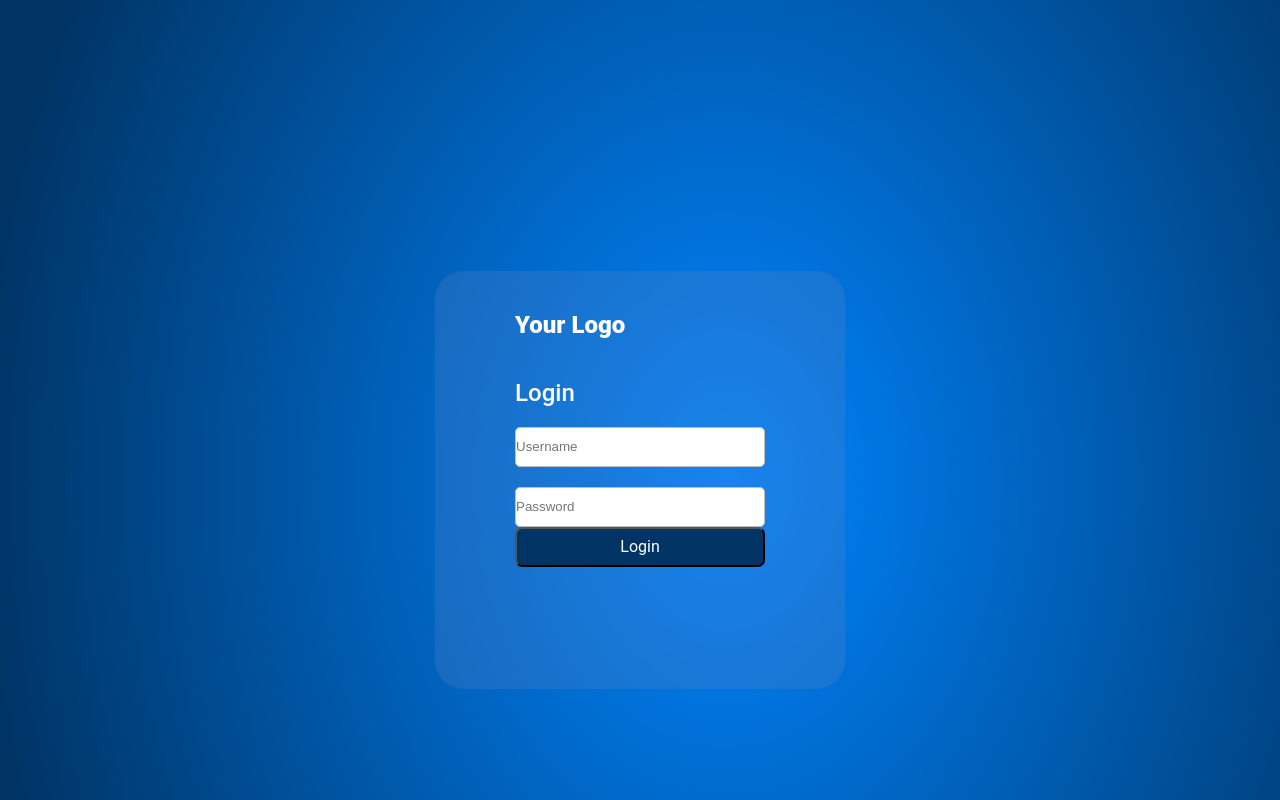
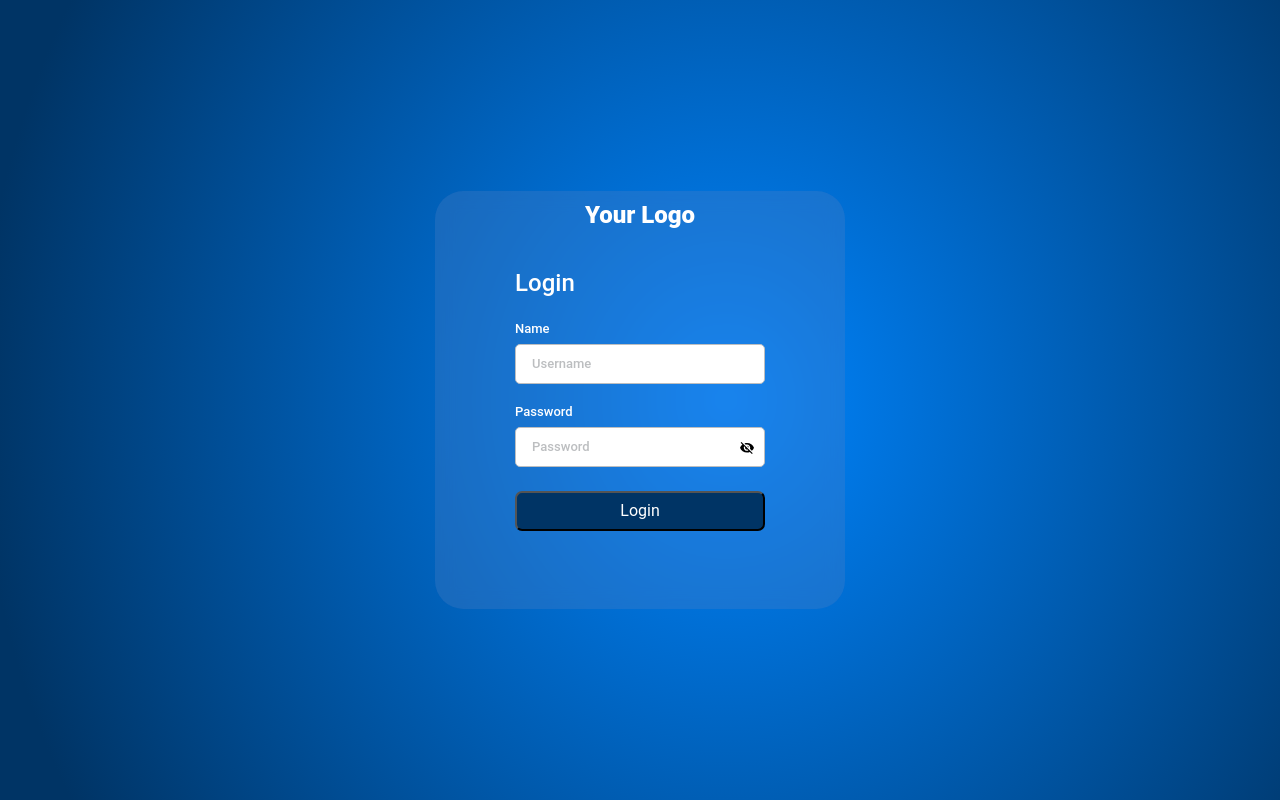
Before and after one commit to stevecks/iot-service, a React (Create React App) app: page / in a window 1280 px wide. Shown: the top 800 px of the page. Built offline with nearby package versions, Linux system fonts and the light colour scheme.

Commit message:
Add the main structure of page and styles

```diff
--- a/package.json
+++ b/package.json
@@ -8,6 +8,7 @@
     "@testing-library/user-event": "^13.5.0",
     "react": "^18.3.1",
     "react-dom": "^18.3.1",
+    "react-icons": "^5.2.1",
     "react-scripts": "5.0.1",
     "web-vitals": "^2.1.4"
   },
--- a/src/Components/Login/Login.css
+++ b/src/Components/Login/Login.css
@@ -1,9 +1,8 @@
 .wrapper {
-
     display: flex;
     flex-direction: column;
     align-items: center;
-    padding: 40px;
+    justify-content: center;
     gap: 40px;
     position: relative;
     width: 410px;
@@ -11,21 +10,29 @@
     background: rgba(88, 130, 193, 0.28);
     backdrop-filter: blur(8.89323px);
     border-radius: 28.4583px;
+
 }
 
-.logo {
+.form {
+    flex: 1 0 auto;
+    display: flex;
+    flex-direction: column;
+
+}
+
+
+.form__logo {
 font-family: 'Roboto';
 font-style: normal;
 font-weight: 900;
 font-size: 24px;
 line-height: 28px;
 display: flex;
-align-items: center;
+justify-content: center;
 color: #FFFFFF;
-
+margin-top: 10px;
 }
-
-.header {
+.form__title {
 margin-top: 40px;
 font-family: 'Roboto';
 font-style: normal;
@@ -34,31 +41,70 @@ font-size: 24px;
 line-height: 28px;
 display: flex;
 align-items: center;
-
+margin-left: 0px;
 color: #FFFFFF;
+margin-bottom: 24px;
 }
 
 form .input-box {
+    flex-direction: column;
     position: relative;
     margin-top: 20px;
     display: flex;
-    flex-direction: row;
-    align-items: center;
     width: 250px;
-    height: 40px;
+
 
 }
 
-.input-box input {
+.input-box > input {
     width: 100%;
-    height: 100%;
+    height: 40px;
     background: #FFFFFF;
     border: 0.711458px solid #BCBEC0;
     border-radius: 5px;
+    padding-left: 16px;
+}
+
+.input-box input::placeholder
+{
+font-family: 'Roboto';
+font-style: normal;
+font-weight: 500;
+font-size: 13px;
+line-height: 15px;
+display: flex;
+align-items: center;
+
+color: #BCBEC0;
+
+}
+
+.input-box__info
+{
+font-family: 'Roboto';
+font-style: normal;
+font-weight: 500;
+font-size: 13px;
+line-height: 15px;
+display: flex;
+margin-left: 0px;
+color: #FFFFFF;
+padding-left: 0px;
+margin-bottom: 8px;
+}
+
+.password__label {
+    position: relative;
+}
+
+.icon {
+    position: absolute;
+    top: 36px;
+    right: 10px;
 }
 
 form button {
-
+    margin-top: 24px;
     background: #003465;
     border-radius: 7.11458px;
     display: flex;
--- a/src/Components/Login/Login.jsx
+++ b/src/Components/Login/Login.jsx
@@ -1,26 +1,45 @@
 import React from 'react';
+import { useState } from 'react';
+import { IoMdEye, IoMdEyeOff } from "react-icons/io";
 import "./Login.css";
 const Login = () => {
+    const [password, setPassword] = useState("");
+    const [visible, SetVisible] = useState(false);
     return (
         <div className='wrapper'>
-                <div className="form-box login">
-                    <form action=''>
-                        <p className='logo'> Your Logo</p>
-                        <h1 className='header'>Login</h1>
-                        <div className="input-box">
-                            <input type="text"
-                            placeholder='Username' />
+            <div className="form">
+                <div className="form__content">
+                    <p className='form__logo logo'> Your Logo</p>
+                    <h1 className='form__title'>Login</h1>
+                    <form action="#" class="form__form-box form-box">
+
+                        <div className="form-box__input-box input-box">
+                            <label className="input-box__info" for="username">Name</label>
+                            <input type="text" name="username" id="username" placeholder='Username' />
                         </div>
 
-                        <div className="input-box">
-                            <input type="password"
-                            placeholder='Password' />
+                        <div className="form-box__input-box input-box">
+                            <label className="input-box__info password__label" for="password">Password</label>
+                            <div className="icon" onClick={() => SetVisible(!visible)}>
+                                {
+                                    visible ? <IoMdEye /> : <IoMdEyeOff />
+                                }
+                                </div>
+                            <input value={password}
+                                type={visible ? "text" : "password"}
+                                onChange={e => setPassword(e.target.value)}
+                                name="password"
+                                className="form__input password__input"
+                                id="password"
+                                placeholder='Password' />
+
                         </div>
-                        <div className="button-box" id="SignInButton">
-                    <button type="submit" id= "SignInButton" >Login</button>
+                        <div className="form__button-box button-box" id="SignInButton">
+                            <button type="submit" id="SignInButton" >Login</button>
                         </div>
                     </form>
                 </div>
+            </div>
         </div>
     );
 };
--- a/src/index.css
+++ b/src/index.css
@@ -6,9 +6,9 @@
 }
 body {
 
+  height: 100dvh;
   display: flex;
   align-items: center;
   justify-content: center;
-  min-height: 120vh;
   background: radial-gradient(58.43% 103.88% at 56.74% 50%, #0085FF 0%, #003465 100%);
 }
```
Also changed, not shown: 1 other file (tests, documents, lock files or other folders).
